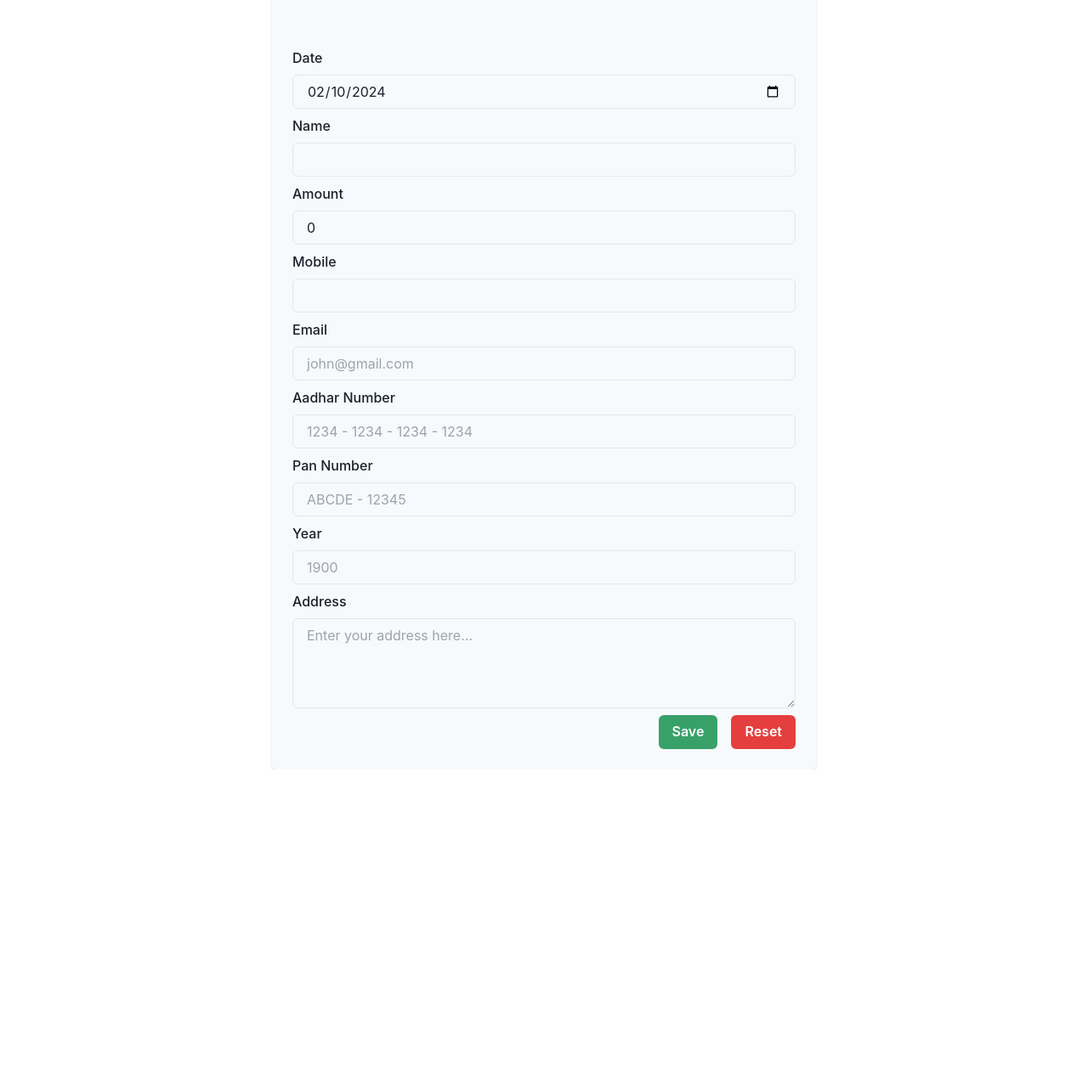
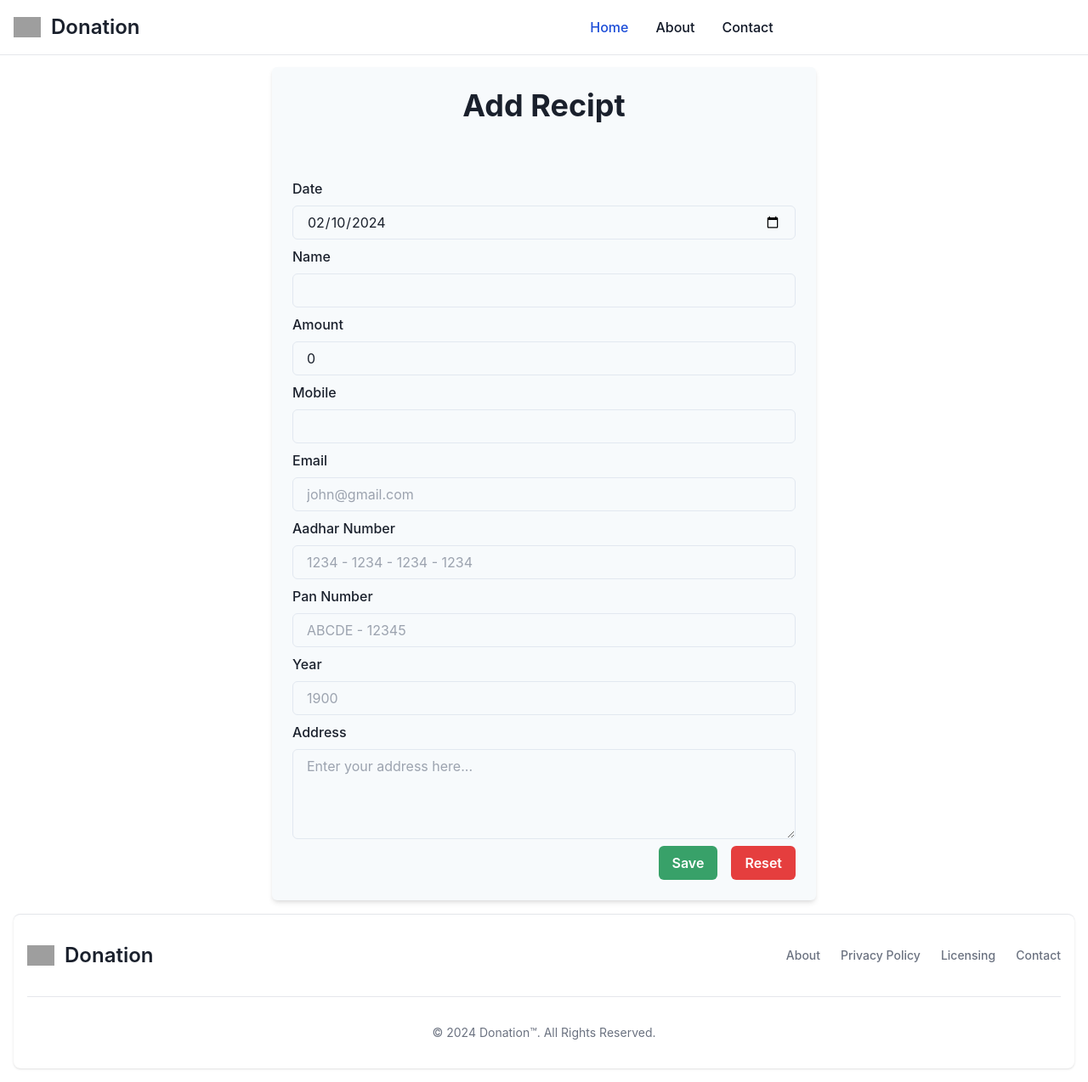
Before and after one commit to freaks-syndicate/smart-data-entry-ui, a Next.js app: page / in a window 1280 px wide. Shown: the whole page at 85% size. Before the commit the page ends 906 px from the top, so only its background shows below. Built offline with nearby package versions, Linux system fonts and the light colour scheme; grey boxes are pictures that could not be loaded.

Commit message:
added header and footer

```diff
--- a/app/layout.tsx
+++ b/app/layout.tsx
@@ -2,6 +2,9 @@ import "./globals.css";
 
 import { ChakraProvider } from "@chakra-ui/react";
 import type { Metadata } from "next";
+
+import Footer from "@/components/footer/Footer";
+import Nav from "@/components/header/Header";
 
 export const metadata: Metadata = {
   title: "Create Next App",
@@ -16,7 +19,9 @@ export default function RootLayout({
   return (
     <html lang="en">
       <ChakraProvider>
-        <body>{children}</body>
+        <Nav />
+        <body className="pt-16">{children}</body>
+        <Footer />
       </ChakraProvider>
     </html>
   );
--- a/components/CreateRecipt.tsx
+++ b/components/CreateRecipt.tsx
@@ -22,7 +22,7 @@ const CreateRecipt: FC = () => {
 
   console.log("form data", formData);
   return (
-    <Center height="100vh" width="100vw" marginY={15}>
+    <Center width="100%" marginY={15}>
       <Box
         background="gray.50"
         borderRadius="md"
--- /dev/null
+++ b/components/footer/Footer.tsx
@@ -0,0 +1,59 @@
+import Image from "next/image";
+import React, { useState } from "react";
+
+const Footer = () => {
+  return (
+    <footer className="bg-white rounded-lg shadow dark:bg-gray-900 m-4 border-t-[1px] border-gray-200">
+      <div className="w-full max-w-screen-xl mx-auto p-4 md:py-8">
+        <div className="sm:flex sm:items-center sm:justify-between">
+          <a
+            href="#"
+            className="flex items-center mb-4 sm:mb-0 space-x-3 rtl:space-x-reverse"
+          >
+            <Image
+              src="https://e7.pngegg.com/pngimages/650/731/png-clipart-invoice-computer-icons-business-service-receipt-receipt-angle-text-thumbnail.png"
+              width={32} // Specify the width
+              height={32} // And the height of the image
+              alt="donation logo"
+            />
+            <span className="self-center text-2xl font-semibold whitespace-nowrap dark:text-white">
+              Donation
+            </span>
+          </a>
+          <ul className="flex flex-wrap items-center mb-6 text-sm font-medium text-gray-500 sm:mb-0 dark:text-gray-400">
+            <li>
+              <a href="#" className="hover:underline me-4 md:me-6">
+                About
+              </a>
+            </li>
+            <li>
+              <a href="#" className="hover:underline me-4 md:me-6">
+                Privacy Policy
+              </a>
+            </li>
+            <li>
+              <a href="#" className="hover:underline me-4 md:me-6">
+                Licensing
+              </a>
+            </li>
+            <li>
+              <a href="#" className="hover:underline">
+                Contact
+              </a>
+            </li>
+          </ul>
+        </div>
+        <hr className="my-6 border-gray-200 sm:mx-auto dark:border-gray-700 lg:my-8" />
+        <span className="block text-sm text-gray-500 sm:text-center dark:text-gray-400">
+          © 2024{" "}
+          <a href="#" className="hover:underline">
+            Donation™
+          </a>
+          . All Rights Reserved.
+        </span>
+      </div>
+    </footer>
+  );
+};
+
+export default Footer;
--- /dev/null
+++ b/components/header/Header.tsx
@@ -0,0 +1,86 @@
+"use client";
+import Image from "next/image";
+import React, { useState } from "react";
+
+const Nav = () => {
+  const [isMenuOpen, setIsMenuOpen] = useState(false);
+
+  return (
+    <nav className="bg-white dark:bg-gray-900 fixed w-full z-20 top-0 start-0 border-b border-gray-200 dark:border-gray-600">
+      <div className="max-w-screen-xl flex flex-wrap items-center justify-between mx-auto p-4">
+        <a href="#" className="flex items-center space-x-3 rtl:space-x-reverse">
+          <Image
+            src="https://e7.pngegg.com/pngimages/650/731/png-clipart-invoice-computer-icons-business-service-receipt-receipt-angle-text-thumbnail.png"
+            width={32} // Specify the width
+            height={32} // And the height of the image
+            alt="donation logo"
+          />
+          <span className="self-center text-2xl font-semibold whitespace-nowrap dark:text-white">
+            Donation
+          </span>
+        </a>
+        <div className="flex md:order-2 space-x-3 md:space-x-0 rtl:space-x-reverse">
+          <button
+            data-collapse-toggle="navbar-sticky"
+            type="button"
+            className="inline-flex items-center p-2 w-10 h-10 justify-center text-sm text-gray-500 rounded-lg md:hidden hover:bg-gray-100 focus:outline-none focus:ring-2 focus:ring-gray-200 dark:text-gray-400 dark:hover:bg-gray-700 dark:focus:ring-gray-600"
+            aria-controls="navbar-sticky"
+            aria-expanded="false"
+            onClick={() => setIsMenuOpen(!isMenuOpen)}
+          >
+            <span className="sr-only">Open main menu</span>
+            <svg
+              className="w-5 h-5"
+              aria-hidden="true"
+              xmlns="http://www.w3.org/2000/svg"
+              fill="none"
+              viewBox="0 0 17 14"
+            >
+              <path
+                stroke="currentColor"
+                strokeLinecap="round"
+                strokeLinejoin="round"
+                strokeWidth="2"
+                d="M1 1h15M1 7h15M1 13h15"
+              />
+            </svg>
+          </button>
+        </div>
+        <div
+          className={`items-center justify-between ${isMenuOpen ? "flex" : "hidden"} w-full md:flex md:w-10 md:order-1`}
+          id="navbar-sticky"
+        >
+          <ul className="flex flex-col p-4 w-full md:p-0 mt-4 font-medium border border-gray-100 rounded-lg bg-gray-50 md:space-x-8 rtl:space-x-reverse md:flex-row md:mt-0 md:border-0 md:bg-white dark:bg-gray-800 md:dark:bg-gray-900 dark:border-gray-700">
+            <li>
+              <a
+                href="#"
+                className="block py-2 px-3 text-white bg-blue-700 rounded md:bg-transparent md:text-blue-700 md:p-0 md:dark:text-blue-500"
+                aria-current="page"
+              >
+                Home
+              </a>
+            </li>
+            <li>
+              <a
+                href="#"
+                className="block py-2 px-3 text-gray-900 rounded hover:bg-gray-100 md:hover:bg-transparent md:hover:text-blue-700 md:p-0 md:dark:hover:text-blue-500 dark:text-white dark:hover:bg-gray-700 dark:hover:text-white md:dark:hover:bg-transparent dark:border-gray-700"
+              >
+                About
+              </a>
+            </li>
+            <li>
+              <a
+                href="#"
+                className="block py-2 px-3 text-gray-900 rounded hover:bg-gray-100 md:hover:bg-transparent md:hover:text-blue-700 md:p-0 md:dark:hover:text-blue-500 dark:text-white dark:hover:bg-gray-700 dark:hover:text-white md:dark:hover:bg-transparent dark:border-gray-700"
+              >
+                Contact
+              </a>
+            </li>
+          </ul>
+        </div>
+      </div>
+    </nav>
+  );
+};
+
+export default Nav;
--- a/next.config.mjs
+++ b/next.config.mjs
@@ -1,4 +1,13 @@
 /** @type {import('next').NextConfig} */
-const nextConfig = {};
+const nextConfig = {
+    images: {
+        remotePatterns: [
+          {
+            protocol: 'https',
+            hostname: 'e7.pngegg.com',
+          },
+        ],
+      },
+};
 
 export default nextConfig;
--- a/utils/index.ts
+++ b/utils/index.ts
@@ -3,7 +3,7 @@ export interface IFormData {
   reciptNumber: number;
   email: string;
   name: string;
-  year: number;
+  year: number | null;
   date: Date;
   mobileNumber: number | null;
   address: string;
```
Also changed, not shown: 1 other file (tests, documents, lock files or other folders).
